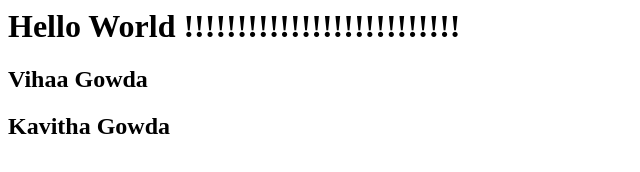
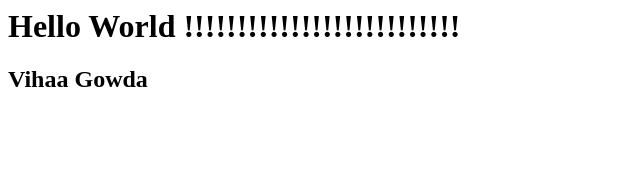
Before and after one commit to Kavitha-Gowda/Test_Project, a plain HTML site: page index.html in a window 1280 px wide. Shown: the whole page, without its empty margins (0-640 px from the left). Drawn offline with Linux system fonts and the light colour scheme.

Commit message:
correction to me
This reverts commit 7739b1a7ccb5b29f07aaff9d03c2650bda788c1a.

```diff
--- a/index.html
+++ b/index.html
@@ -2,6 +2,3 @@
 <h1>Hello World !!!!!!!!!!!!!!!!!!!!!!!!!!</h1>
 
 <h2>Vihaa Gowda</h2>
-
-
-<h2>Kavitha Gowda</h2>
```
